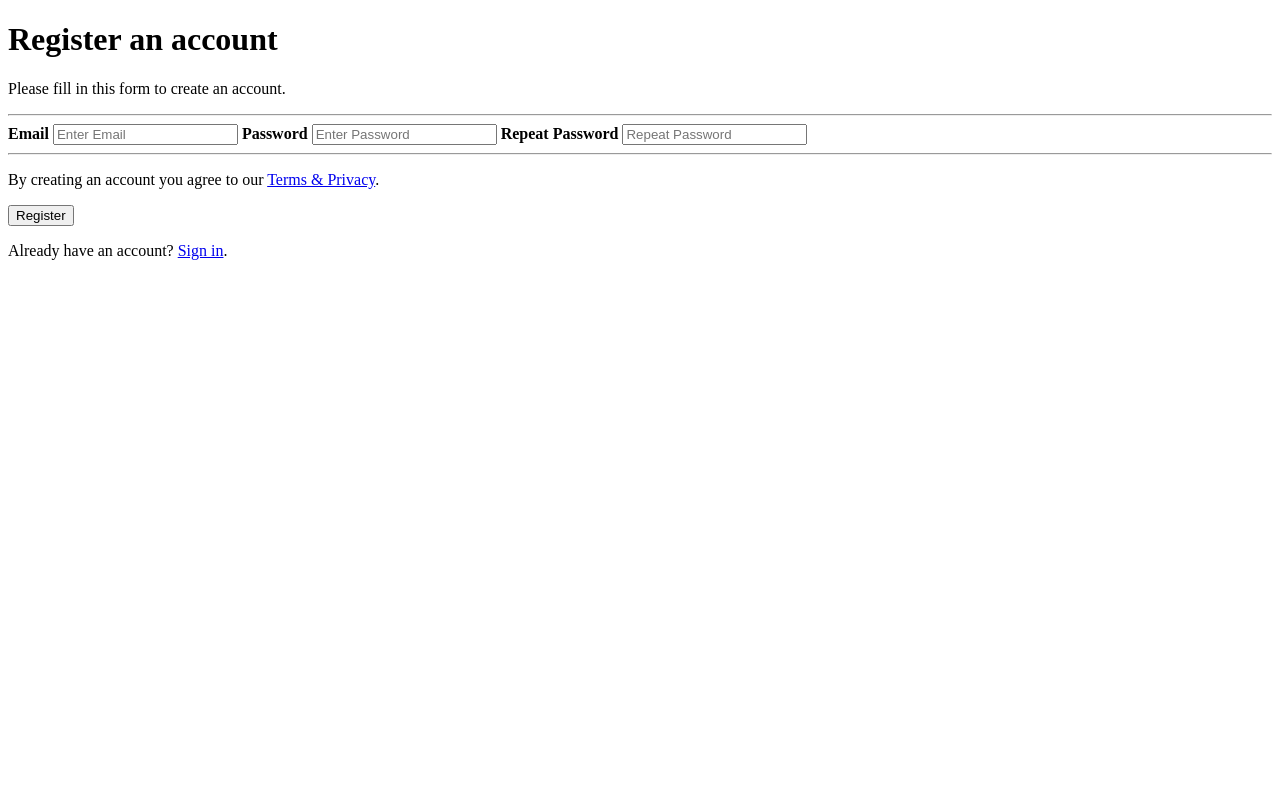
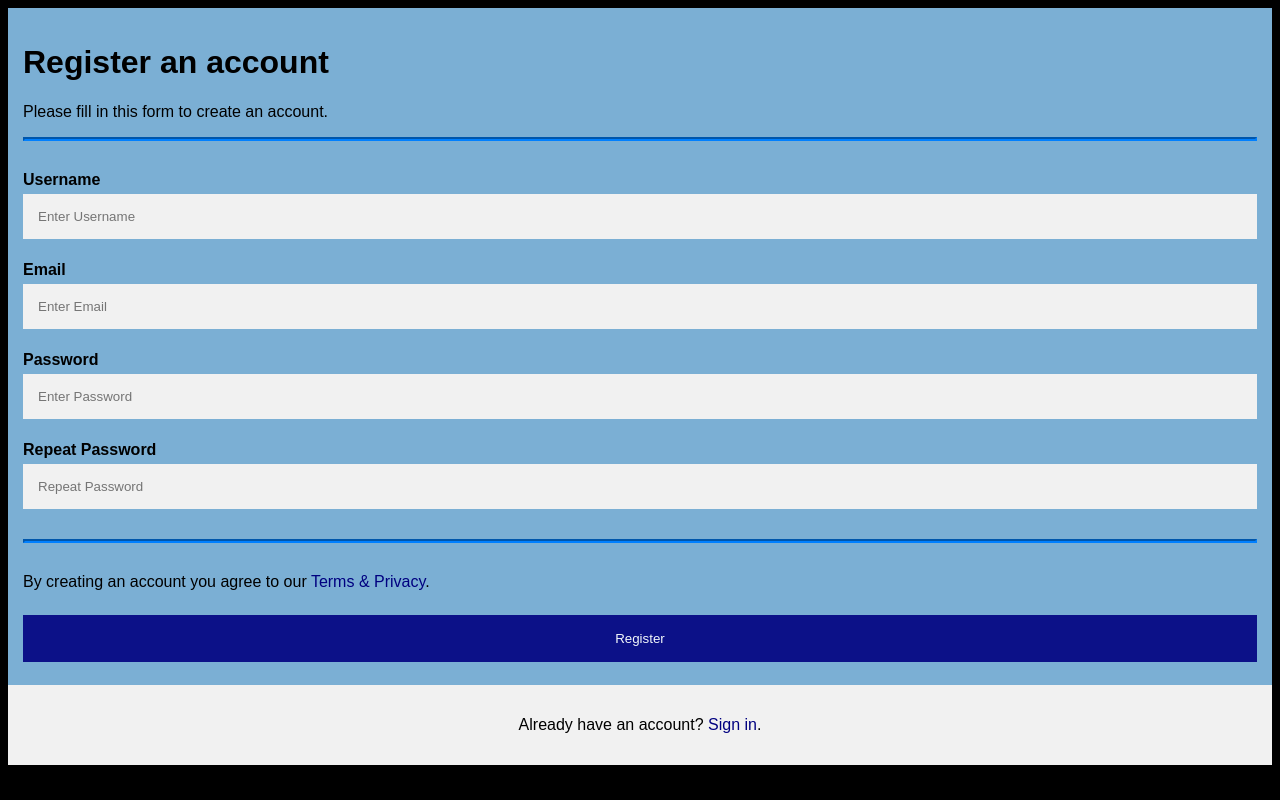
Before and after one commit to comp426-2022-spring/e01-asenthil101, a plain HTML site: page public/index.html in a window 1280 px wide. Drawn offline with Linux system fonts and the light colour scheme.

Commit message:
submission

```diff
--- a/public/index.html
+++ b/public/index.html
@@ -3,20 +3,22 @@
 <head>
 <meta name="viewport" content="width=device-width, initial-scale=1">
 <!-- 1. Add a link to a stylesheet called "style.css" on the next line -->
-
+  <link rel="stylesheet" href="style.css">
 <!-- 2.  Add a link to a script called "script.js" on the next line -->
+  <script src="script.js"></script>
 </head>
 <body>
 
 <form action="/app/register/">
   <div class="container">
     <!-- 3.  Add the ID "register" to the header on the next line -->
-    <h1>Register an account</h1>
+    <h1 id="register">Register an account</h1>
     <p>Please fill in this form to create an account.</p>
     <hr>
 
     <!-- 4. Using the other form fields below as an example, create a new form field for a username. Give it a label also. -->
-
+    <label for="username"><b>Username</b></label>
+    <input type="text" placeholder="Enter Username" name="username" id="username" required>
     <!-- 5. The name and ID of the input should be "username" -->
 
 
@@ -30,14 +32,14 @@
     <input type="password" placeholder="Repeat Password" name="pass-repeat" id="pass-repeat" required>
     <hr>
     <!-- 6. Change the link on the next line to lead to a (nonexistent) page called "/info/terms/" -->
-    <p>By creating an account you agree to our <a href="#">Terms & Privacy</a>.</p>
+    <p>By creating an account you agree to our <a href="/info/terms/">Terms & Privacy</a>.</p>
 
     <button type="submit" class="registerbtn">Register</button>
   </div>
 
   <div class="container signin">
     <!-- 7. Change the link on the next line to lead to a (nonexistent) page called "/app/login/" -->
-    <p>Already have an account? <a href="#">Sign in</a>.</p>
+    <p>Already have an account? <a href="/app/login/">Sign in</a>.</p>
   </div>
 </form>
 
--- a/public/style.css
+++ b/public/style.css
@@ -8,11 +8,11 @@ body {
 }
 
 /* 8. Add style to divs with the "container" class */
- {
+.container {
   /* 9. Add 15px padding */
-
+  padding: 15px;
   /* 10. Make the background color of the container Carolina Blue using the hex code defined here: https://en.wikipedia.org/wiki/Carolina_blue*/
-
+  background-color: #7BAFD4;
 }
 
 input[type=text], input[type=password] {
@@ -30,30 +30,31 @@ input[type=text]:focus, input[type=password]:focus {
 }
 
 /* 11. Style only the h1 with id "register" */
-h1 {
+h1.register {
   /* 12. Make the text BOLD */
-
-  /* 13. Make the text color navy (look up the hex code for navy)
-
+  font-weight: bold;
+  /* 13. Make the text color navy (look up the hex code for navy)*/
+  color: #000080;
 }
 
 hr {
   /* 14. Override default hr style with a 30-pixel bottom margin */
-
+  margin-bottom: 30px;
   /* 15. Add a 2-pixel solid azure border (look up the hex code). */
-
+  border-width: 2px;
+  border-color: #0080FF;
 }
 
 /* 16. Set a style for the submit button with "registerbtn" class */
- {
+.registerbtn {
   /* 17. Set the background color to navy using the hex color */
-
+  background-color: #000080;
   /* 18. Set the text color to white using the hex color */
-
+  color: #FFFFFF;
   padding: 16px 20px;
   margin: 8px 0;
   /* 19. Set it to have no border */
-
+  border: none;
   cursor: pointer;
   width: 100%;
   opacity: 0.9;
@@ -65,21 +66,21 @@ hr {
 
 a {
   /* 20. Make link text color navy blue (look up the hex code) */
-  color: ;
+  color: #000080;
   /* 21. Set the text-decoration to none for links */
-  text-decoration: ;
+  text-decoration: none;
 }
 
 /* 22. Set style for links using the :hover pseudoclass */
- {
+a:hover {
   /* 23. Change the color of links to azure on mouseover */
-
+  color: #0080FF;
   /* 24. Set the text-decoration to underline for links on mouseover */
-
+  text-decoration: underline;
 }
 
 .signin {
-  background-color: #f1f1f1
+  background-color: #f1f1f1;
   /* 25. Align the text for the section with class "signin" to be centered */
-
+  text-align: center;
 }
```
